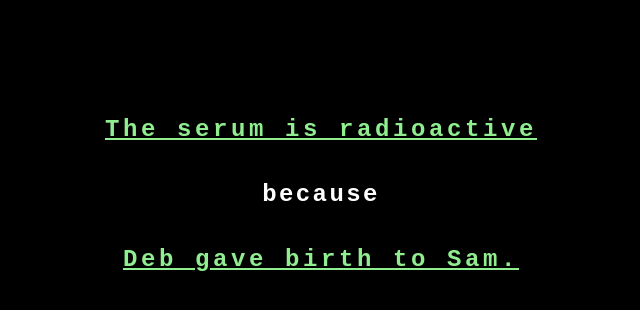
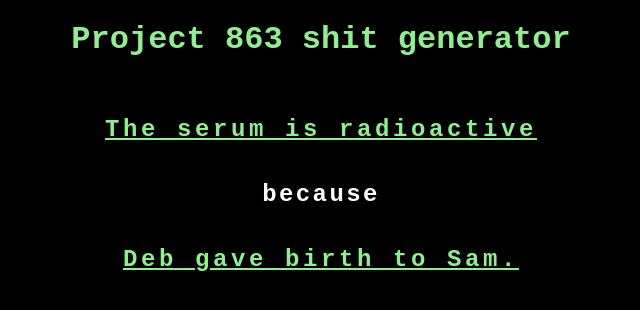
Before and after one commit to sunnydboi/863TheoryGen, a plain HTML site: page index.html in a window 1280 px wide. Shown: the whole page, without its empty margins (319-959 px from the left). Drawn offline with Linux system fonts and the light colour scheme.

Commit message:
Update styles.css

```diff
--- a/styles.css
+++ b/styles.css
@@ -32,8 +32,11 @@
     from { width: 0 }
     to { width: 100% }
   }
-
-
+.title{
+  background-color: black;
+  color: lightgreen;
+  font-family: 'Courier New', Courier, monospace;
+}
 .index{
     background-color: black;
     text-align: center;
```
